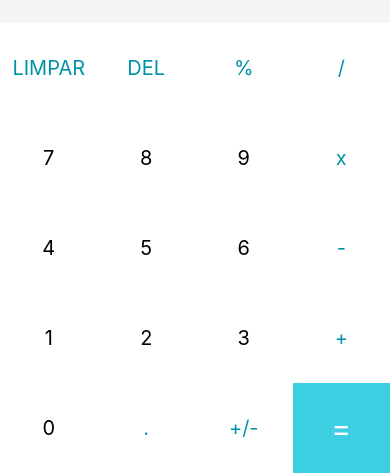
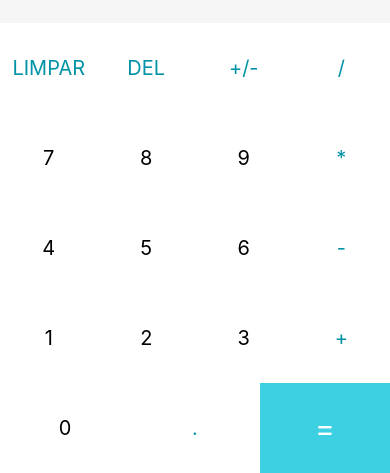
Before and after one commit to LissandroMedeiros/calculadora-uc13, a React Native app: screen / in a window 390 px wide. Shown: the part 371-844 px from the top of the page. Built offline with nearby package versions, Linux system fonts and the light colour scheme.

Commit message:
“7-correcao+-erro5”

```diff
--- a/App.js
+++ b/App.js
@@ -4,7 +4,7 @@ import { StyleSheet, Text, View, TouchableOpacity, Button } from 'react-native';
 
 export default function App() {
   // Mapeamento de teclas
-  const buttons = ['LIMPAR', 'DEL', '%', '/', 7, 8, 9, "x", 4, 5, 6, '-', 1, 2, 3, '+', 0, '.', '+/-', '=']
+  const buttons = ['LIMPAR', 'DEL', '+/-',  '/', 7, 8, 9, '*', 4, 5, 6, '-', 1, 2, 3, '+', 0,'.', '=']
 
   const [currentNumber, setCurrentNumber] = useState("")
   const [lastNumber, setLastNumber] = useState("")
@@ -24,7 +24,7 @@ export default function App() {
       case '-':
         setCurrentNumber((fistNumber - lastNumber).toString())
         return
-      case 'x':
+      case '*':
         setCurrentNumber((fistNumber * lastNumber).toString())
         return
       case '/':
@@ -35,7 +35,7 @@ export default function App() {
 
   function handleInput(buttonPressed){
     console.log(buttonPressed) // Mostra no Console a tecla pressionada
-    if(buttonPressed === '+' | buttonPressed === "-" | buttonPressed === "x" | buttonPressed === "/" ){
+    if(buttonPressed === '+' | buttonPressed === "-" | buttonPressed === "*" | buttonPressed === "/" ){
       setCurrentNumber(currentNumber + " " + buttonPressed + " ")
       return
     }
@@ -52,6 +52,7 @@ export default function App() {
         calculator()
         return
       case '+/-':
+        setCurrentNumber((currentNumber * -1).toString())
         return
     }
 
@@ -119,6 +120,7 @@ const styles = StyleSheet.create({
           <TouchableOpacity onPress={() => handleInput(button)} key={button} style={styles.button}>
             <Text style={[styles.textButton, {color: typeof(button) === 'number' ? 'black': '#0093a6'}]}>{button}</Text>
           </TouchableOpacity>
+
         )}
       </View>
     </View>
```
